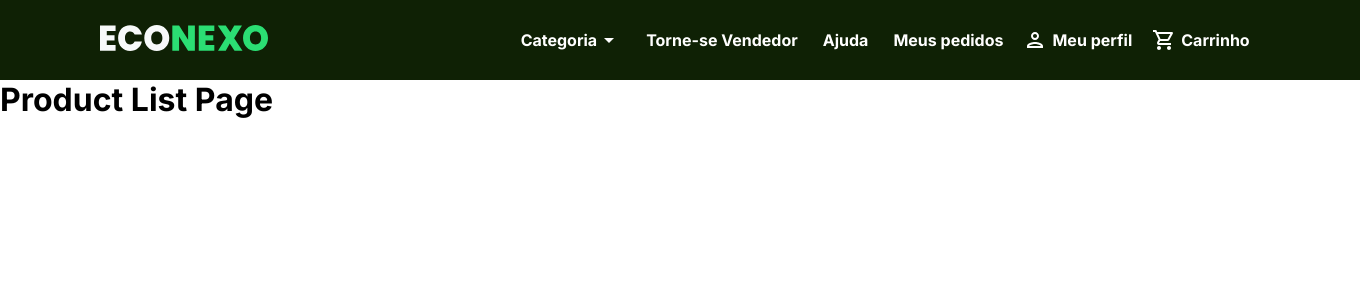
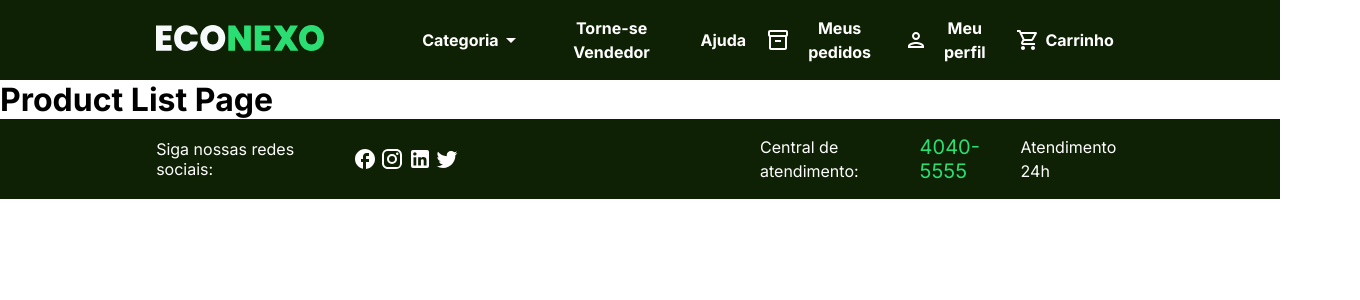
Before and after one commit to LipeSou/ecoPlace, a React (Create React App) app: page /list in a window 1280 px wide. Shown: the top 300 px of the page, 1360 px wide, since content can reach past the window. Built offline with nearby package versions, Linux system fonts and the light colour scheme.

Commit message:
footer pronto

```diff
--- a/package.json
+++ b/package.json
@@ -5,6 +5,9 @@
   "dependencies": {
     "@emotion/react": "^11.9.0",
     "@emotion/styled": "^11.8.1",
+    "@material-ui/core": "^4.12.4",
+    "@mui/icons-material": "^5.6.2",
+    "@mui/material": "^5.6.3",
     "@testing-library/jest-dom": "^5.16.4",
     "@testing-library/react": "^13.1.1",
     "@testing-library/user-event": "^13.5.0",
--- a/src/App.js
+++ b/src/App.js
@@ -1,14 +1,14 @@
 import React from 'react';
 import Router from './routes/Router';
-import Header from './components/header/Header';
+import Footer from './components/footer/Footer';
 import { GlobalStyles } from './components/GlobalStyles'
 
 const App = () => {
   return (
       <div>
         <GlobalStyles />
-        <Header />
         <Router />
+        <Footer/>
       </div>
   );
 }
--- /dev/null
+++ b/src/components/footer/Footer.js
@@ -0,0 +1,41 @@
+import React from "react"
+import FacebookOutlinedIcon from '@mui/icons-material/FacebookOutlined';
+import InstagramIcon from '@mui/icons-material/Instagram';
+import LinkedInIcon from '@mui/icons-material/LinkedIn';
+import TwitterIcon from '@mui/icons-material/Twitter';
+
+
+
+import {
+    FooterContainer,
+    SocialMedias,
+    Atendimento,
+    StyledIcons,
+    StyledP,
+    StyledText
+} from "./styled"
+
+const Footer = () => {
+    return (
+        <FooterContainer>
+            <SocialMedias>
+                <div>
+                    <p>Siga nossas redes sociais:</p>
+                </div>
+                <StyledIcons>
+                    <FacebookOutlinedIcon/>
+                    <InstagramIcon/>
+                    <LinkedInIcon/>
+                    <TwitterIcon/>
+                </StyledIcons>
+            </SocialMedias>
+            <Atendimento>
+                <StyledText>Central de atendimento:</StyledText>
+                <StyledP>4040-5555</StyledP>
+                <StyledText>Atendimento 24h</StyledText>
+            </Atendimento>
+        </FooterContainer>
+    )
+}
+
+export default Footer
--- /dev/null
+++ b/src/components/footer/styled.js
@@ -0,0 +1,56 @@
+import styled from "styled-components";
+
+export const FooterContainer= styled.div`
+    display: grid;
+    grid-template-columns: 12.2%  1fr 1fr 12.2%;
+    align-items: center;
+    justify-content: space-between;
+    height: 80px;
+    width: 100vw;
+    background-color: #0F2105;
+
+`
+export const Atendimento = styled.div`
+
+    padding:0 0 0 6em;
+    justify-content: space-between;
+    display: flex;
+    color:white;
+    margin-left: 1.5em;
+
+
+`
+
+export const SocialMedias = styled.div`
+    display: flex;
+    padding-right: 3em;
+    align-items: center;
+    justify-content: space-between;
+    background-color: #0F2105;
+    grid-column-start: 2;
+    color: white;
+
+`
+
+export const StyledIcons = styled.div`
+    width: 26%;
+    display: flex;
+    justify-content: space-around;
+    margin-right: 30%;
+    `
+
+export const StyledText = styled.p`
+        font-size: 16px;
+        font-weight: 400;
+        line-height:24px;
+        font-weight: 400;
+
+`
+
+
+export const StyledP = styled.p`
+
+    font-size: 20px;
+    color:#2BDE73;
+    margin:0 15px ;
+`
--- a/src/components/header/Header.js
+++ b/src/components/header/Header.js
@@ -1,9 +1,13 @@
 import React from "react"
-import ArrowDropDownIcon from '@material-ui/icons/ArrowDropDown';
-import PersonOutlinedIcon from '@material-ui/icons/PersonOutlined';
-import ShoppingCartOutlinedIcon from '@material-ui/icons/ShoppingCartOutlined';
+import ArrowDropDownOutlinedIcon from '@mui/icons-material/ArrowDropDownOutlined';
+import PersonOutlinedIcon from '@mui/icons-material/PersonOutlined';
+import ShoppingCartOutlinedIcon from '@mui/icons-material/ShoppingCartOutlined';
+import Inventory2OutlinedIcon from '@mui/icons-material/Inventory2Outlined';
+
+
 // import InventoryIcon from '@material-ui/icons/InventoryIcon';
-// import InventoryIcon from '@material-ui/icons/bo';
+// import FacebookOutlinedIcon from '@mui/icons-material/FacebookOutlined';
+
 import logo from "../../assets/img/logo.svg"
 import
 {
@@ -11,24 +15,23 @@ import
     HeaderContainer,
     StyledLi,
     StyledA,
+    StyledLogo
+
 } from "./styled"
-
-
-
-
 
 
 const Header = () => {
 
     return (
         <HeaderContainer>
-            <div>
+            <StyledLogo>
                 <img src={logo}/>
-            </div>
+            </StyledLogo>
+
             <StyledUl>
                 <StyledLi>
                     Categoria
-                    <ArrowDropDownIcon/>
+                    <ArrowDropDownOutlinedIcon/>
                 </StyledLi>
 
                 <StyledLi>
@@ -40,7 +43,7 @@ const Header = () => {
                 </StyledLi>
 
                 <StyledLi>
-                    {/* <InventoryIcon/> */}
+                    <Inventory2OutlinedIcon/>
                     <StyledA href="#">Meus pedidos</StyledA>
                 </StyledLi>
 
--- a/src/components/header/styled.js
+++ b/src/components/header/styled.js
@@ -2,18 +2,20 @@ import styled from "styled-components";
 
 
 export const HeaderContainer= styled.ul`
-    display:flex;
+    display:grid;
+    grid-template-columns: 12.2% 20% 1fr 12.2%;
     align-items:center;
     justify-content:space-between;
-    padding: 0 100px;
     height: 80px;
-    width: 90.6vw;
     background-color: #0F2105;
+`
+export const StyledLogo = styled.div`
+    grid-column-start: 2;
 `
 
 export const StyledUl = styled.ul`
     display: flex;
-    justify-content: space-around;
+    justify-content: space-between;
     list-style-type: none;
     margin: 0;
     padding: 0;
--- a/src/routes/Router.js
+++ b/src/routes/Router.js
@@ -5,10 +5,12 @@ import CheckoutPage from "../pages/checkoutPage/CheckoutPage"
 import ProductPage from "../pages/productPage/ProductPage"
 import ProductsListPage from "../pages/productsListPage/ProductsListPage"
 import ErrorPage from "../pages/errorPage/ErrorPage"
+import Header from "../components/header/Header"
 
 const Router = () => {
     return (
         <BrowserRouter>
+            <Header />
             <Routes>
                 <Route exact path="/" element={<HomePage />} />
                 <Route exact path="/checkout" element={<CheckoutPage />} />
```
Also changed, not shown: 1 other file (tests, documents, lock files or other folders).
